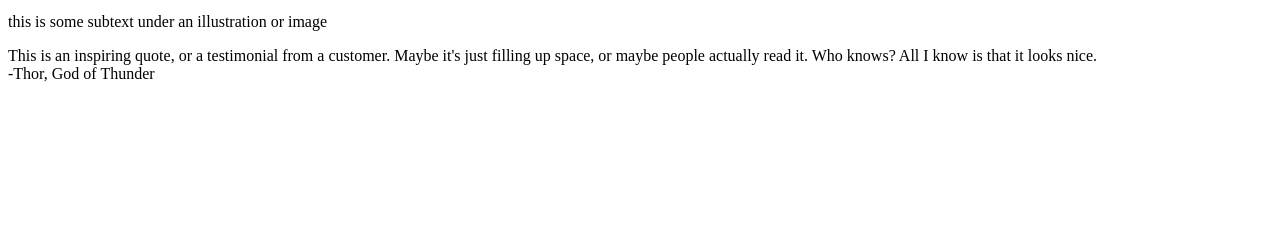
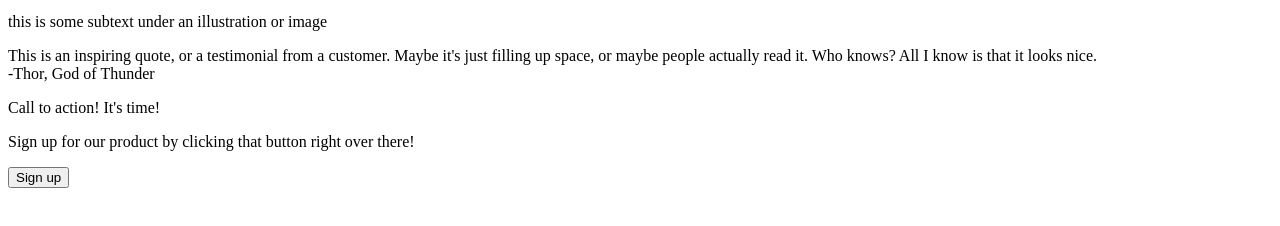
Before and after one commit to janinocencio/landing-page, a plain HTML site: page index.html in a window 1280 px wide. Shown: the part 492-718 px from the top of the page. Drawn offline with Linux system fonts and the light colour scheme.

Commit message:
Fill in bot-container-2. Fix div closing tags.

```diff
--- a/index.html
+++ b/index.html
@@ -17,13 +17,14 @@
                 </ul>
         <div class="intro"></div>
             <div class="left">
-                <h1 id="heading-text">This website is awesome</h1>
+                <h1 id="heading-top">This website is awesome</h1>
                 <p id="heading-desc">This website has some subtext that goes here under the main title. It's a smaller font and the color is lower contrast.</p>
                 <button id="sign-up"><a href="https://google.com">Sign up</a></button>
             </div>
             <div class="right">
                 <img src="./img/image-intro.png" alt="this is a placeholder for an image">
             </div>
+
     <div class="mid-container"></div>
         <div class="heading-mid">Some random information.</div>
         <div class="images-container">
@@ -45,11 +46,22 @@
             </div>
         </div>
 
-    <div class="bot-container-1"></div>
+    <div class="bot-container-1">
         <div class="quotes">This is an inspiring quote, or a testimonial from a customer. Maybe it's just filling up space, or maybe people actually read it. Who knows? All I know is that it looks nice.</div>
         <div class="author">-Thor, God of Thunder</div>
+    </div>
 
-    <div class="bot-container-2"></div>
+    <div class="bot-container-2">
+        <div class="box-container">
+            <div class="text-container">
+                <p id="action-title">Call to action! It's time!</p>
+                <p id="action-desc">Sign up for our product by clicking that button right over there!</p>
+            </div>
+            <div class="button-container">
+                <button>Sign up</button>
+            </div>
+        </div>
+    </div>
 
     <div class="footer"></div>
 
```
